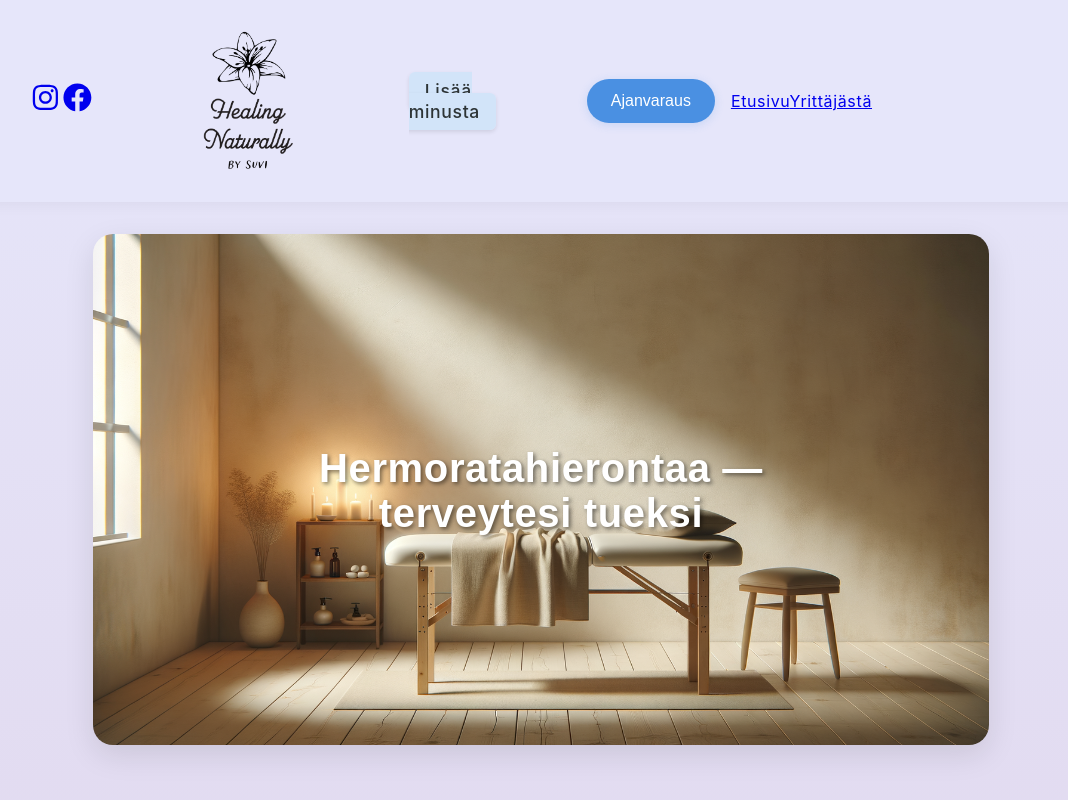
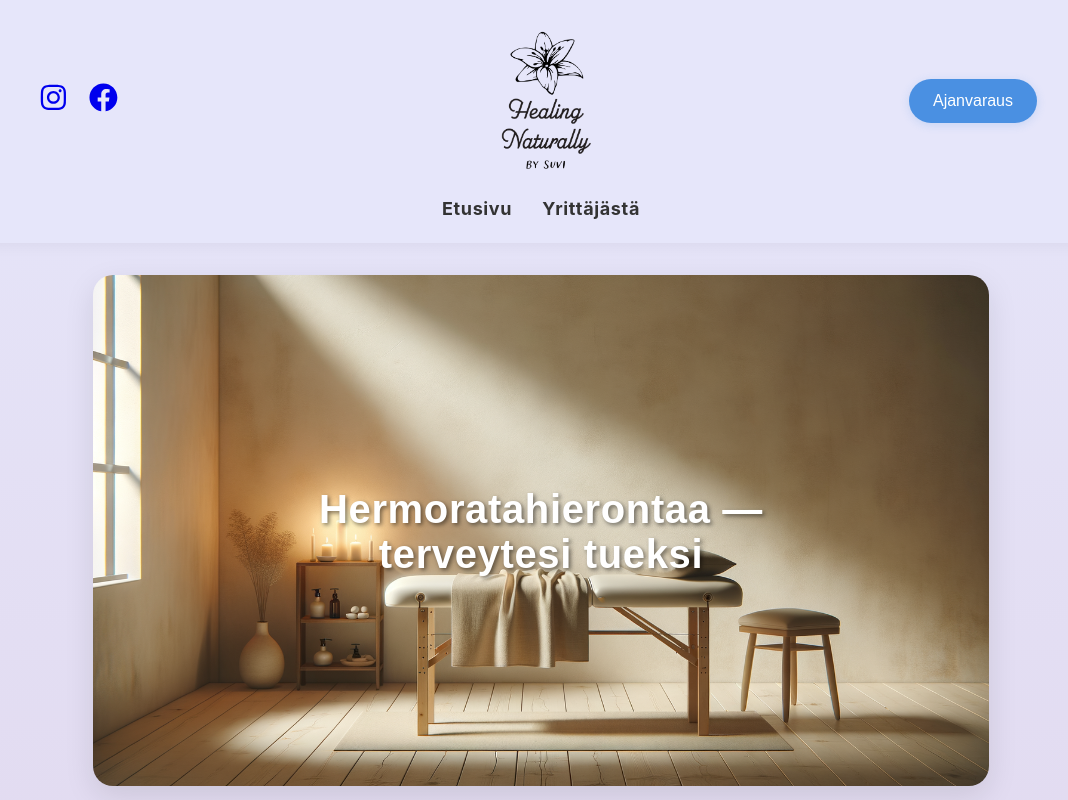
Before and after one commit to suvi1231/kotisivut, a React (Create React App) app: page / in a window 1280 px wide. Shown: the top 800 px of the page, without its empty margins (99-1167 px from the left). Built offline with nearby package versions, Linux system fonts and the light colour scheme; a web font is replaced by a local one.

Commit message:
header better

```diff
--- a/src/components/Header.css
+++ b/src/components/Header.css
@@ -1,5 +1,4 @@
 header {
-    /* background: rgba(255, 255, 255, 0.95); */
   background: #E6E6FA !important;
   padding: 1.5rem 8rem;
   box-shadow: 0 2px 15px rgba(0, 0, 0, 0.05);
@@ -8,18 +7,29 @@ header {
   z-index: 1000;
   backdrop-filter: blur(10px);
   display: flex;
-    justify-content: space-between;
+  flex-direction: column;
+  justify-content: flex-start;
   align-items: center;
   transition: padding 0.3s ease;
 }
 
-header div {
+.header-upper {
+  display: flex;
+  justify-content: space-between;
+  width: 100%;
+}
+
+.header-left,
+.header-center,
+.header-right {
   width: 33%;
+  display: flex;
+  align-items: center;
+  justify-content: center;
 }
 
 .header-left {
   flex: 1;
-    align-items: center;
   display: flex;
   justify-content: left;
 }
@@ -50,7 +60,7 @@ header div {
 
 .header-right {
   display: flex;
-    justify-content: left;
+  justify-content: end;
   align-items: center;
 }
 
@@ -66,6 +76,26 @@ header div {
   display: flex;
   justify-content: center;
   align-self: center;
+}
+
+/* New header-links section */
+.header-links {
+  display: flex;
+  justify-content: center;
+  gap: 30px;
+  width: 100%;
+  margin-top: 20px;
+}
+
+.header-link {
+  text-decoration: none;
+  font-size: 18px;
+  color: #333;
+  font-weight: bold;
+}
+
+.header-link:hover {
+  color: #007bff; /* Change color on hover */
 }
 
 nav ul {
@@ -87,8 +117,6 @@ header div {
   transition: all 0.3s ease;
   position: relative;
 }
-
-
 
 nav a:not(.button-nav)::after {
   content: '';
--- a/src/components/Header.js
+++ b/src/components/Header.js
@@ -7,6 +7,7 @@ import {FaInstagram , FaFacebook } from "react-icons/fa";
 const Header = () => {
   return (
     <header>
+    <div className='header-upper'>
       <div className="header-left">
           <a href="https://www.instagram.com" target="_blank" rel="noopener noreferrer">
             {/* <i className="fa fa-instagram" aria-hidden="true"></i> */}
@@ -24,15 +25,13 @@ const Header = () => {
         <nav>
           <ul>
             <li>
-              <Link className='linkki' to="/about">Lisää minusta</Link>
-            </li>
-            <li>
               <a className='button-nav' href="https://booksalon.fi/salon/healing-naturally-by-suvi?booking-state=N4IgpgtgDgNg9gTzGAkgExALhANgOwCMAxnmgMwBMAhkVQKw4AsADMxY3WAEaNFkgBfIA" target="_blank" rel="noopener noreferrer">
                 <button>Ajanvaraus</button>
               </a>
             </li>
           </ul>
         </nav>
+      </div>
       </div>
       <div className="header-links">
         <Link className="header-link" to="/">Etusivu</Link>
```
Lines whose indentation alone changed are shown as unchanged.
